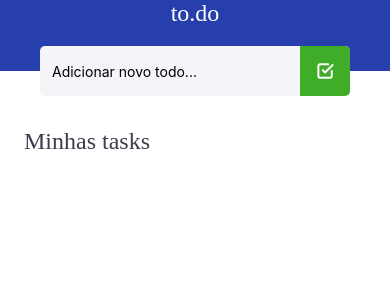
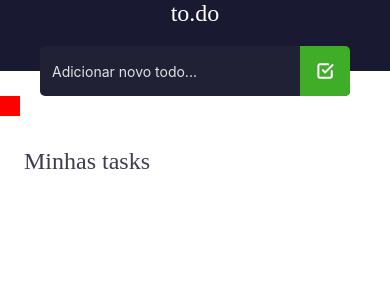
Before and after one commit to NathanOsousa/igniteTasksChallenge, a React Native app: screen / in a window 390 px wide. Shown: the top 300 px of the page. Built offline with nearby package versions, Linux system fonts and the light colour scheme.

Commit message:
feat: app theme implemented

```diff
--- a/App.tsx
+++ b/App.tsx
@@ -1,6 +1,6 @@
 import React from 'react';
-import { StatusBar } from 'react-native';
-import { Home } from './src/pages/Home';
+import {StatusBar} from 'react-native';
+import {Home} from './src/pages/Home';
 
 export default function App() {
   return (
--- a/src/components/Header.tsx
+++ b/src/components/Header.tsx
@@ -1,22 +1,22 @@
 import React from 'react';
 import {View, Text, StatusBar, StyleSheet} from 'react-native';
-
-export function Header() {
+interface HeaderProps {
+  theme: string;
+}
+export function Header({theme}: HeaderProps) {
   return (
-    <View style={styles.header}>
-      <Text style={styles.headerText}>to.</Text>
-      <Text style={[styles.headerText, {fontFamily: 'Poppins-SemiBold'}]}>
-        do
-      </Text>
+    <View style={styles(theme).header}>
+      <Text style={styles(theme).headerText}>to.</Text>
+      <Text style={styles(theme).headerText}>do</Text>
     </View>
   );
 }
-
-const styles = StyleSheet.create({
+const styles = (theme: string) => {
+  return StyleSheet.create({
     header: {
       paddingTop: StatusBar.currentHeight,
       paddingBottom: 44,
-    backgroundColor: '#273FAD',
+      backgroundColor: theme === 'dark' ? '#191932' : '#273FAD',
       justifyContent: 'center',
       alignItems: 'center',
       flexDirection: 'row',
@@ -27,3 +27,4 @@ const styles = StyleSheet.create({
       fontFamily: 'Poppins-Regular',
     },
   });
+};
--- a/src/components/MyTasksList.tsx
+++ b/src/components/MyTasksList.tsx
@@ -11,7 +11,7 @@ import {
 function FlatListHeaderComponent() {
   return (
     <View>
-      <Text style={styles.header}>Minhas tasks</Text>
+      <Text style={styles().header}>Minhas tasks</Text>
     </View>
   );
 }
@@ -24,9 +24,15 @@ interface MyTasksListProps {
   }[];
   onPress: (id: number) => void;
   onLongPress: (id: number) => void;
+  theme: string;
 }
 
-export function MyTasksList({tasks, onLongPress, onPress}: MyTasksListProps) {
+export function MyTasksList({
+  tasks,
+  onLongPress,
+  onPress,
+  theme,
+}: MyTasksListProps) {
   return (
     <FlatList
       data={tasks}
@@ -38,12 +44,19 @@ export function MyTasksList({tasks, onLongPress, onPress}: MyTasksListProps) {
             activeOpacity={0.7}
             onPress={() => onPress(item.id)}
             onLongPress={() => onLongPress(item.id)}
-            style={[styles.taskButton, item.done && styles.taskButtonDone]}>
+            style={[
+              styles(theme).taskButton,
+              item.done && styles().taskButtonDone,
+            ]}>
             <View
               testID={`marker-${index}`}
-              style={[styles.taskMarker, item.done && styles.taskMarkerDone]}
+              style={[
+                styles().taskMarker,
+                item.done && styles().taskMarkerDone,
+              ]}
             />
-            <Text style={[styles.taskText, item.done && styles.taskTextDone]}>
+            <Text
+              style={[styles().taskText, item.done && styles().taskTextDone]}>
               {item.title}
             </Text>
           </TouchableOpacity>
@@ -61,7 +74,8 @@ export function MyTasksList({tasks, onLongPress, onPress}: MyTasksListProps) {
   );
 }
 
-const styles = StyleSheet.create({
+const styles = (theme: string = 'dark') => {
+  return StyleSheet.create({
     header: {
       color: '#3D3D4D',
       fontSize: 24,
@@ -109,3 +123,4 @@ const styles = StyleSheet.create({
       textDecorationLine: 'line-through',
     },
   });
+};
--- a/src/components/TodoInput.tsx
+++ b/src/components/TodoInput.tsx
@@ -11,10 +11,11 @@ import {
 import checkIcon from '../assets/icons/Check.png';
 
 interface TodoInputProps {
+  theme: string;
   addTask: (task: string) => void;
 }
 
-export function TodoInput({addTask}: TodoInputProps) {
+export function TodoInput({addTask, theme}: TodoInputProps) {
   const [task, setTask] = useState('');
 
   function handleAddNewTask() {
@@ -25,14 +26,15 @@ export function TodoInput({addTask}: TodoInputProps) {
   return (
     <View
       style={[
-        styles.inputContainer,
+        styles(theme).inputContainer,
         Platform.OS === 'ios'
-          ? styles.inputIOSShadow
-          : styles.inputAndroidShadow,
+          ? styles(theme).inputIOSShadow
+          : styles(theme).inputAndroidShadow,
       ]}>
       <TextInput
-        style={styles.input}
+        style={styles(theme).input}
         placeholder="Adicionar novo todo..."
+        placeholderTextColor={theme === 'dark' ? '#E1E1E6' : '#212136'}
         returnKeyType="send"
         onChangeText={item => setTask(item)}
         value={task}
@@ -41,7 +43,7 @@ export function TodoInput({addTask}: TodoInputProps) {
       <TouchableOpacity
         testID="add-new-task-button"
         activeOpacity={0.7}
-        style={styles.addButton}
+        style={styles(theme).addButton}
         onPress={handleAddNewTask}>
         <Image source={checkIcon} />
       </TouchableOpacity>
@@ -49,9 +51,10 @@ export function TodoInput({addTask}: TodoInputProps) {
   );
 }
 
-const styles = StyleSheet.create({
+const styles = (theme: string) => {
+  return StyleSheet.create({
     inputContainer: {
-    backgroundColor: '#F5F4F8',
+      backgroundColor: theme === 'dark' ? '#212136' : '#F5F4F8',
       borderRadius: 5,
       marginTop: -25,
       marginHorizontal: 40,
@@ -61,7 +64,6 @@ const styles = StyleSheet.create({
     },
     input: {
       flex: 1,
-    backgroundColor: '#F5F4F8',
       paddingLeft: 12,
       borderTopLeftRadius: 5,
       borderBottomLeftRadius: 5,
@@ -88,3 +90,4 @@ const styles = StyleSheet.create({
       borderBottomRightRadius: 5,
     },
   });
+};
--- a/src/pages/Home.tsx
+++ b/src/pages/Home.tsx
@@ -1,5 +1,5 @@
 import React, {useState} from 'react';
-
+import {TouchableOpacity} from 'react-native';
 import {Header} from '../components/Header';
 import {MyTasksList} from '../components/MyTasksList';
 import {TodoInput} from '../components/TodoInput';
@@ -9,9 +9,13 @@ interface Task {
   title: string;
   done: boolean;
 }
+interface Theme {
+  theme: string;
+}
 
 export function Home() {
   const [tasks, setTasks] = useState<Task[]>([]);
+  const [theme, setTheme] = useState<Theme['theme']>('dark');
 
   function handleAddTask(newTaskTitle: string) {
     if (newTaskTitle !== '') {
@@ -46,11 +50,15 @@ export function Home() {
 
   return (
     <>
-      <Header />
+      <Header theme={theme} />
 
-      <TodoInput addTask={handleAddTask} />
-
+      <TodoInput addTask={handleAddTask} theme={theme} />
+      <TouchableOpacity
+        style={{backgroundColor: 'red', height: 20, width: 20, zIndex: 10}}
+        onPress={() => setTheme(theme === 'dark' ? 'light' : 'dark')}
+      />
       <MyTasksList
+        theme={theme}
         tasks={tasks}
         onPress={handleMarkTaskAsDone}
         onLongPress={handleRemoveTask}
```
Also changed, not shown: src/components/Header.ios.tsx (+13 -8 lines). Lines whose indentation alone changed are shown as unchanged.
